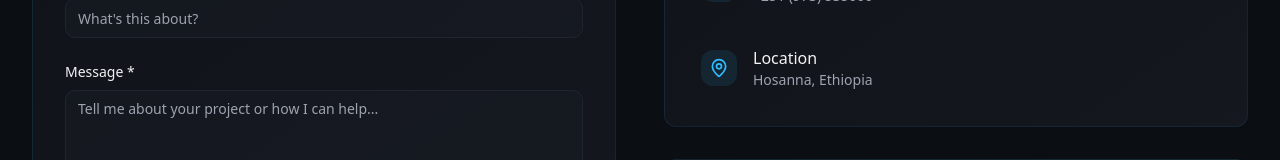
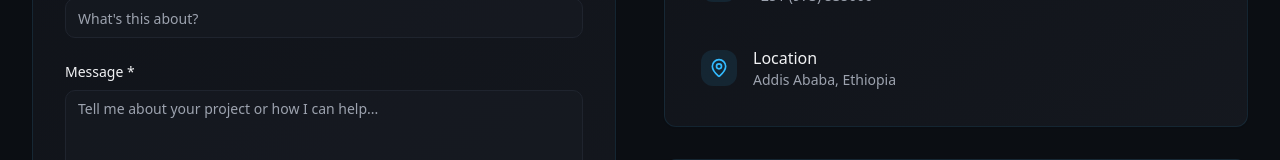
Before and after one commit to yobernu/resume, a React (Vite) app: page / in a window 1280 px wide. Shown: the part 3175-3335 px from the top of the page. Built offline with nearby package versions, Linux system fonts and the light colour scheme; no server answers; the database is empty.

Commit message:
updated location

```diff
--- a/src/components/Contact.tsx
+++ b/src/components/Contact.tsx
@@ -85,8 +85,8 @@ const Contact = () => {
     {
       icon: <MapPin className="w-5 h-5" />,
       label: "Location",
-      value: "Hosanna, Ethiopia",
-      href: "https://maps.app.goo.gl/Nzz13TdVzZqEovbk8"
+      value: "Addis Ababa, Ethiopia",
+      href: "https://maps.app.goo.gl/7hgVxqniDYMsMkm6A"
     }
   ];
 
```
